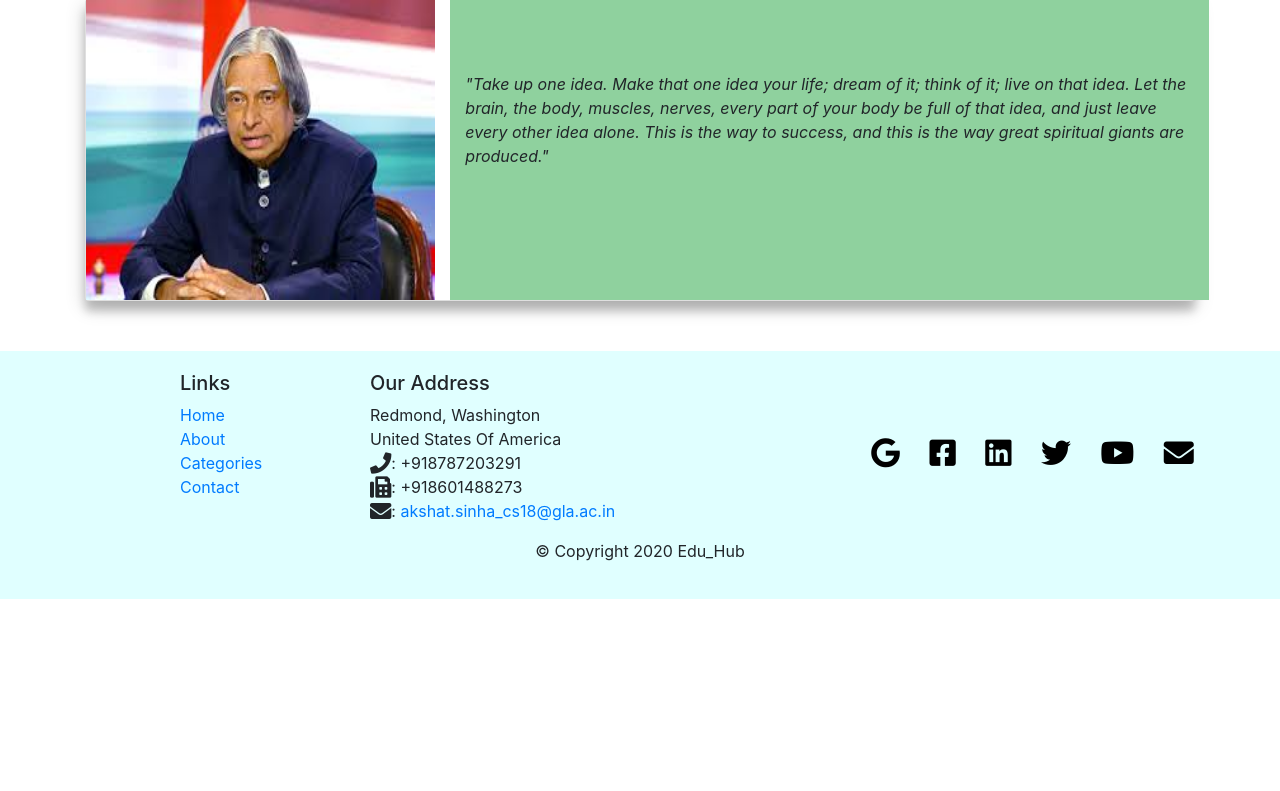
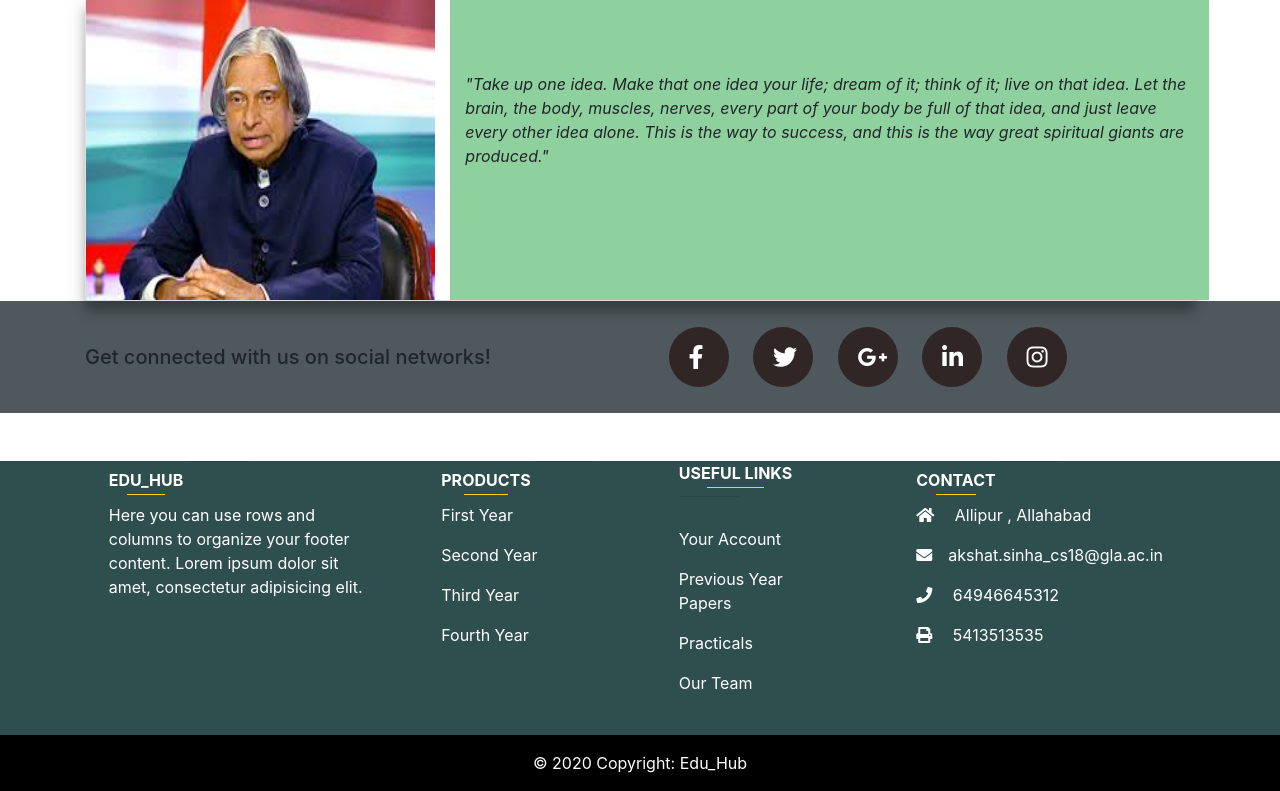
Before and after one commit to amanS2206/Edu_Hub, a PHP site: page / in a window 1280 px wide. Shown: the part 1735-2526 px from the top of the page. Before the commit the page ends 2334 px from the top, so only its background shows below. Run offline with PHP 8.4, Linux system fonts and the light colour scheme; some libraries are stand-ins or nearby versions.

Commit message:
update footer

```diff
--- a/css/style.css
+++ b/css/style.css
@@ -178,19 +178,112 @@ width:60%;
 }
 
 
-/* Footer  */
-.footer{
-  background-color: lightcyan;
-  margin: 50px 0px auto;
-  padding: 20px 0px 20px 0px;
+/* footer css */
+footer h6{
+  font-weight: 300;
+    display: inline-block;
+    padding-bottom: 5px;
+    position: relative;
 }
-/* fonticons css */
-.profile-link i{
-  color: black;
-  font-size: 30px;
-  margin-left: 25px;
+footer h6:before{
+  content: "";
+  position: absolute;
+  width: 50%;
+  height: 1px;
+  bottom: 0;
+  left: 25%;
+  border-bottom: 1px solid gold;
 }
 
-.profile-link i:hover{
-color: #dc3545;
+
+.footer-social-links{
+  background-color: #2e3a3fd7;
 }
+.new-footer{
+  background-color: darkslategrey;
+  color: white;
+  width: 100%;
+}
+
+
+.sec-3{
+  display: flex;
+  justify-content: center;
+  padding: 0px;
+}
+.sec-3 ul{
+  list-style: none;
+  margin: 2px;
+}
+.sec-3 ul li{
+  display: inline-block;
+  width: 60px;
+  height: 60px;
+  padding: 20px;
+  background-color: rgb(49, 38, 38);
+  border-radius: 50%;
+  margin-right: 20px;
+}
+.sec-3 ul li i{
+  color: white;
+  font-size: 24px;
+  line-height: 20px;
+  text-align: center;
+}
+.sec-3 ul li:nth-child(1):hover{
+  background-color: #3b5999;
+}
+.sec-3 ul li:nth-child(2):hover{
+  background-color: #55acee;
+}
+.sec-3 ul li:nth-child(3):hover{
+  background-color: #dd4b39;
+}
+.sec-3 ul li:nth-child(4):hover{
+  background-color: #0077B5;
+}
+.sec-3 ul li:nth-child(5):hover{
+  background-color: #ea4c89;
+}
+
+.products p a{
+  color: white;
+  text-decoration: none;
+  position: relative;
+
+}
+.products p a::after{
+  content: '';
+  display: block;
+  position: absolute;
+  width: 0;
+  height: 2px;
+  right: 0;
+  bottom: -10px;
+  background-color: gold;
+  transition: all .3s;
+}
+.products p a:hover::after{
+  width: 100%;
+}
+
+.useful-links p a{
+  color:white;
+  text-decoration: none;
+  position: relative;
+}
+.useful-links p a::after{
+  content:'';
+  display: block;
+  position: absolute;
+  width: 0;
+  height: 2px;
+  right: 0;
+  bottom: -10px;
+  background-color: gold;
+  transition: all .3s;
+}
+
+.useful-links p a:hover::after{
+  width: 100%;
+}
--- a/index.html
+++ b/index.html
@@ -176,49 +176,161 @@
 
 
 
-  <!-------------------------------------------------------------------------------------------------------------------->
-  <footer class="footer">
+  <!-------------------------------------------------------------------footer------------------------------------------------->
+  <!-- Footer -->
+  <footer class="page-footer font-small unique-color-dark">
+
+    <div class="footer-social-links">
       <div class="container">
-      <div class="row">
-        <div class="col-4 offset-1 col-sm-2">
-          <h5>Links</h5>
-          <ul class="list-unstyled">
-            <li><a href="#">Home</a></li>
-            <li><a href="about us.html">About</a></li>
-            <li><a href="#">Categories</a></li>
-            <li><a href="#">Contact</a></li>
+
+        <!-- Grid row-->
+        <div class="row py-4 d-flex align-items-center">
+
+          <!-- Grid column -->
+          <div class="col-md-6 col-lg-5 text-center text-md-left mb-4 mb-md-0">
+            <h5 class="mb-0">Get connected with us on social networks!</h5>
+          </div>
+          <!-- Grid column -->
+
+          <!-- Grid column -->
+          <div class="col-md-6 col-lg-7 text-center text-md-right">
+
+            <div class="sec-3">
+              <ul>
+                <!-- Facebook -->
+                <li><a href=""><i class="fab fa-facebook-f white-text mr-4"></i></a></li>
+                <!-- Twitter -->
+                <li><a href=""><i class="fab fa-twitter white-text mr-4"></i></a></li>
+                <!-- Google +-->
+                <li><a href=""><i class="fab fa-google-plus-g white-text mr-4"></i></a></li>
+                <!--Linkedin -->
+                <li><a href=""><i class="fab fa-linkedin-in white-text mr-4"></i></a></li>
+                <!--Instagram-->
+                <li><a href=""><i class="fab fa-instagram white-text"></i></a></li>
               </ul>
             </div>
-        <div class="col-7 col-sm-5">
-          <h5>Our Address</h5>
-          <address>
-            Redmond, Washington
-            <br>
-            United States Of America
-            <br>
-            <i class="fa fa-phone fa-lg"></i>: +918787203291<br>
-            <i class="fa fa-fax fa-lg"></i>: +918601488273<br>
-            <i class="fa fa-envelope fa-lg"></i>: <a href="mailto:akshat.sinha_cs18@gla.ac.in">akshat.sinha_cs18@gla.ac.in</a>
-          </address>
           </div>
-        <div class="col-12 col-sm-4 align-self-center">
-          <div class="text-center">
-            <a class="profile-link" href="http://google.com/+"><i class="fab fa-google fa-lg"></i></a>
-            <a class="profile-link" href="http://www.facebook.com/profile.php?id="><i class="fab fa-facebook-square fa-lg"></i></a>
-            <a class="profile-link" href="http://www.linkedin.com/in/"><i class="fab fa-linkedin fa-lg"></i></a>
-            <a class="profile-link" href="http://twitter.com"><i class="fab fa-twitter fa-lg"></i></a>
-            <a class="profile-link" href="http://youtube.com/"><i class="fab fa-youtube fa-lg"></i></a>
-            <a class="profile-link" href="mailto:"><i class="fas fa-envelope fa-lg"></i></a>
+          <!-- Grid column -->
+
+        </div>
+        <!-- Grid row-->
+
       </div>
     </div>
+
+    <!-- Footer Links -->
+
+    <div class="new-footer">
+      <div class="container text-center text-md-left mt-5">
+
+        <!-- Grid row -->
+        <div class="row mt-3">
+
+          <!-- Grid column -->
+          <div class="col-md-3 col-lg-4 col-xl-3 mx-auto mb-4">
+
+            <!-- Content -->
+            <h6 class="text-uppercase font-weight-bold">Edu_Hub</h6>
+            <hr class="deep-purple accent-2 mb-4 mt-0 d-inline-block mx-auto" style="width: 60px;">
+            <p>Here you can use rows and columns to organize your footer content. Lorem ipsum dolor sit amet,
+              consectetur
+              adipisicing elit.</p>
+
           </div>
-      <div class="row justify-content-center">
-        <div class="col-auto">
-          <p>© Copyright 2020 Edu_Hub</p>
+          <!-- Grid column -->
+
+          <!-- Grid column -->
+          <div class="col-md-2 col-lg-2 col-xl-2 mx-auto mb-4" style="text-decoration: none;">
+
+            <!-- Links -->
+            <h6 class="text-uppercase font-weight-bold">Products</h6>
+            <hr class="deep-purple accent-2 mb-4 mt-0 d-inline-block mx-auto" style="width: 60px;">
+            <div class="products">
+              <p>
+                <a href="#">First Year</a>
+              </p>
+              <p>
+                <a href="#">Second Year</a>
+              </p>
+              <p>
+                <a href="#">Third Year</a>
+              </p>
+              <p>
+                <a href="#">Fourth Year</a>
+              </p>
             </div>
+
+
           </div>
+          <!-- Grid column -->
+
+          <!-- Grid column -->
+          <div class="col-md-2 col-lg-2 col-xl-2 mx-auto mb-4">
+
+            <!-- Links -->
+            <h6 class="text-uppercase font-weight-bold">Useful links</h6>
+            <hr class="deep-purple accent-2 mb-4 mt-0 d-inline-block mx-auto" style="width: 60px;">
+            <div class="useful-links">
+              <p>
+                <a href="#">Your Account</a>
+              </p>
+              <p>
+                <a href="#">Previous Year Papers</a>
+              </p>
+              <p>
+                <a href="#">Practicals</a>
+              </p>
+              <p>
+                <a href="#">Our Team</a>
+              </p>
+
+
             </div>
+
+          </div>
+          <!-- Grid column -->
+
+          <!-- Grid column -->
+          <div class="col-md-4 col-lg-3 col-xl-3 mx-auto mb-md-0 mb-4">
+
+            <!-- Links -->
+            <h6 class="text-uppercase font-weight-bold">Contact</h6>
+            <hr class="deep-purple accent-2 mb-4 mt-0 d-inline-block mx-auto" style="width: 60px;">
+            <p>
+              <i class="fas fa-home mr-3"></i> Allipur , Allahabad</p>
+            <p>
+              <i class="fas fa-envelope mr-3"></i>akshat.sinha_cs18@gla.ac.in</p>
+            <p>
+              <i class="fas fa-phone mr-3"></i> 64946645312</p>
+            <p>
+              <i class="fas fa-print mr-3"></i> 5413513535</p>
+
+          </div>
+          <!-- Grid column -->
+
+        </div>
+        <!-- Grid row -->
+
+      </div>
+
+    </div>
+
+
+
+
+    <!-- Copyright -->
+    <div class="footer-copyright text-center py-3" style="color: white;  background-color: black ">© 2020 Copyright:
+      Edu_Hub
+
+    </div>
+    <!-- Copyright -->
+
   </footer>
+  <!-- Footer -->
+
+
+
+  <!------------------------------------------------------------------ footer------------------------------------------------>
   <!-- Optional JavaScript -->
   <!-- jQuery first, then Popper.js, then Bootstrap JS -->
   <script src="https://code.jquery.com/jquery-3.5.1.slim.min.js"
```
Lines whose indentation alone changed are shown as unchanged.
